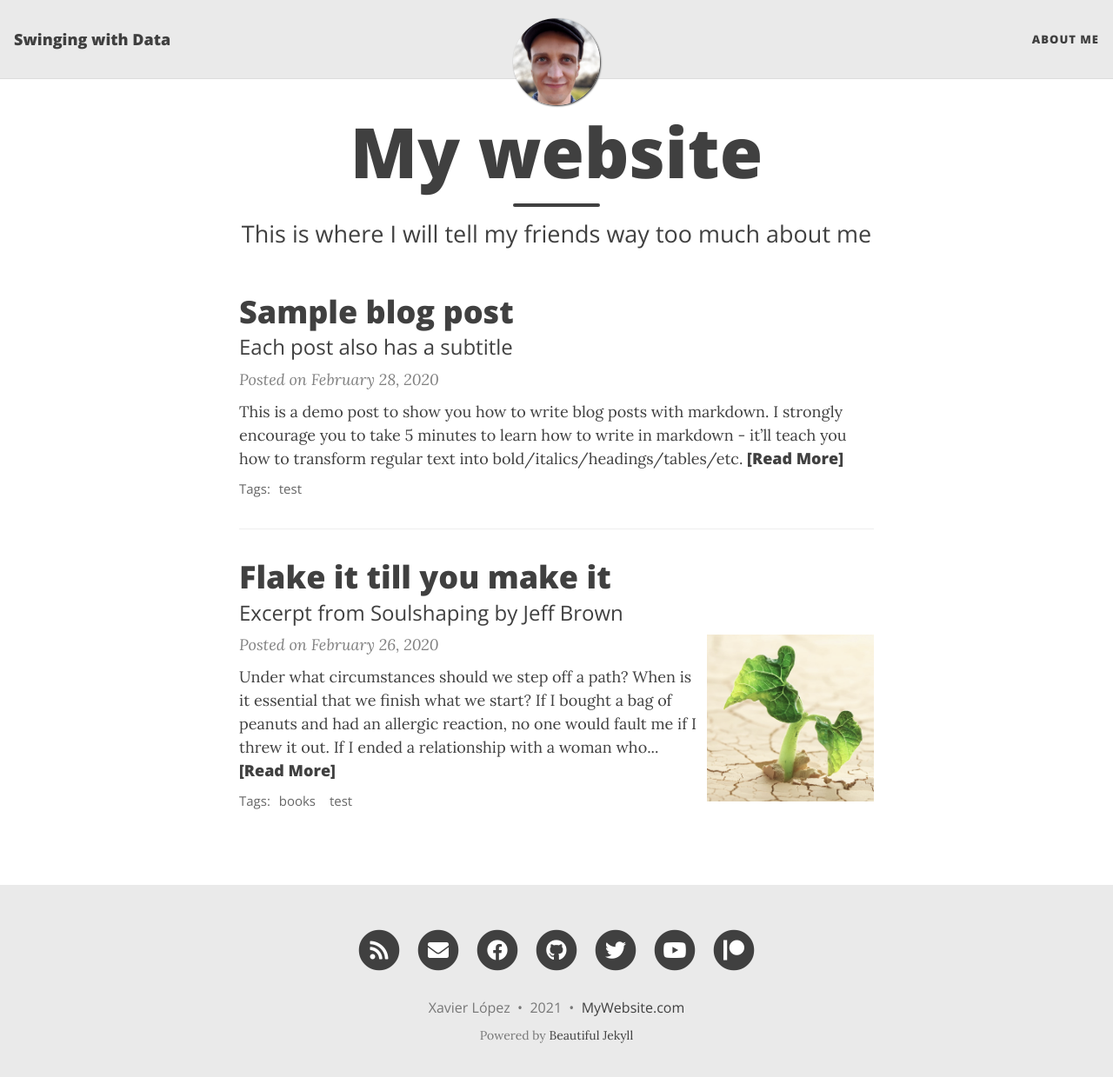
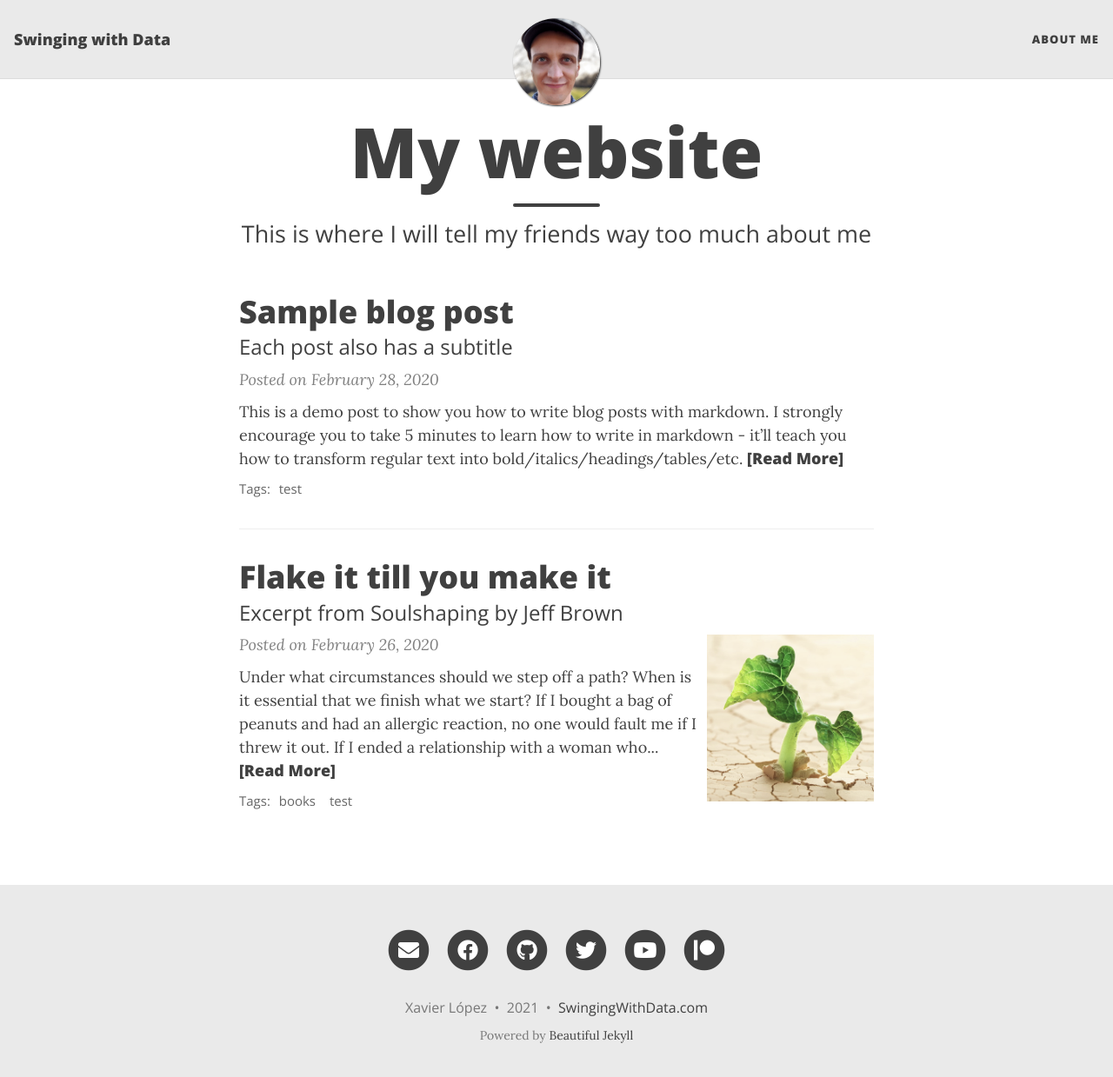
Before and after one commit to xavierlopeze/xavierlopeze.github.io, a Jekyll site: the page built from index.html, in a window 1280 px wide and 1252 px high. Shown: the top 1239 px of the window at 87% size. Built offline with Jekyll 4.4.1, drawn with Linux system fonts in a browser that asks for light colours; nearby versions of some CDN libraries; the list of posts is cut into pages by our own code; some of the changed lines change nothing that is shown.

Commit message:
Update _config.yml

```diff
--- a/_config.yml
+++ b/_config.yml
@@ -39,9 +39,9 @@
 # Select the social network links that you want to show in the footer.
 # Uncomment the links you want to show and add your information to each one.
 social-network-links:
-  email: "someone@example.com"
+  email: "xavier.lopeze@gmail.com"
   facebook: deanattali
-  github: daattali
+  github: "https://github.com/xavierlopeze"
   twitter: daattali
   patreon: DeanAttali
   youtube: c/daattali
@@ -64,7 +64,7 @@
 
 # If you want to show a link to an RSS in the footer, add the site description here.
 # If you don't want to show an RSS link, remove the following line.
-rss-description: This website is a virtual proof that I'm awesome
+#rss-description: This website is a virtual proof that I'm awesome
 
 # --- General options --- #
 
@@ -77,7 +77,7 @@
 
 # How to display the link to your website in the footer
 # Remove this if you don't want a link in the footer
-url-pretty: "MyWebsite.com"
+url-pretty: "SwingingWithData.com"
 
 # Excerpt word length - Truncate the excerpt of each post on the feed page to the specified number of words
 excerpt_length: 50
```
